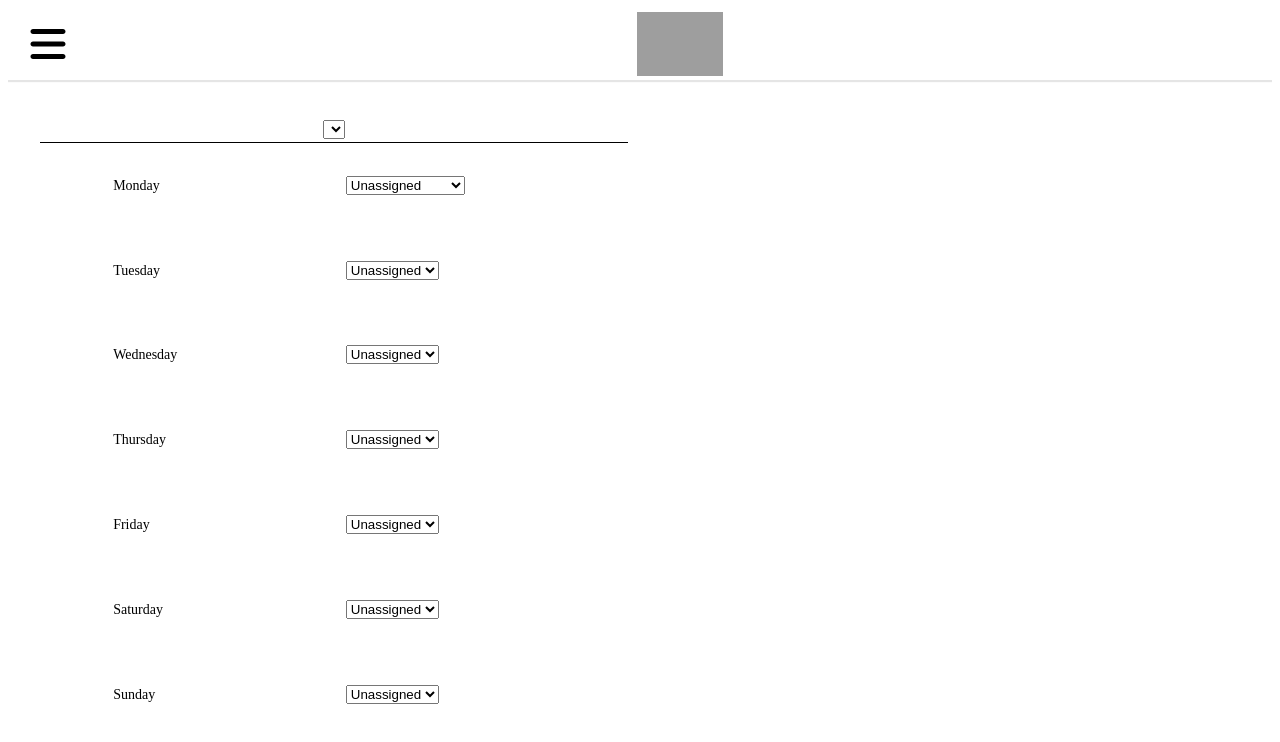
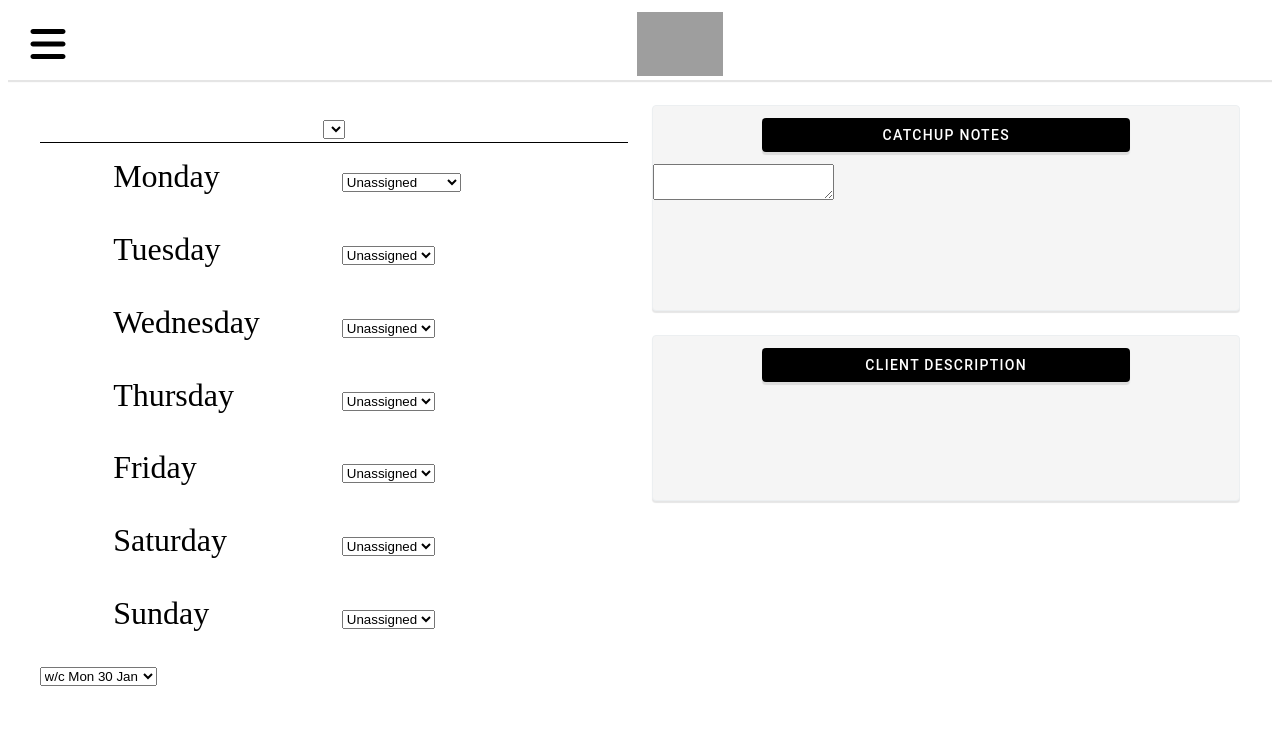
Before and after one commit to TrainingGuru/web, a React (Create React App) app: page /#/manageclients in a window 1280 px wide. Shown: the top 742 px of the page. Built offline with nearby package versions, Linux system fonts and the light colour scheme; grey boxes are pictures that could not be loaded.

Commit message:
Finished default layout of 2 client based screens

```diff
--- a/src/TrainerClients.js
+++ b/src/TrainerClients.js
@@ -178,7 +178,10 @@ const styles = {
                 }
             },
             catchUpNotes: {
-
+                textBox: {
+                    width: "100%",
+                    height: "75%"
+                }
             },
             schedule: {
                 gridColumn: "span 3",
@@ -473,7 +476,10 @@ function TrainerClients() {
 
             </div>
             <div style={{...styles.trainerClients.container.catchUpNotes, ...styles.trainerClients.container.sections}}>
-            <div style={styles.trainerClients.container.headers}>CatchUp Notes</div>
+                <div style={styles.trainerClients.container.headers}>CatchUp Notes</div>
+                <div style={styles.trainerClients.container.catchUpNotes.textBox}>
+                    <textarea></textarea>
+                </div>
             </div>
             <div style={{...styles.trainerClients.container.schedule, ...styles.trainerClients.container.sections}}>
                 <div style={styles.trainerClients.container.headers}>Schedule</div>
--- a/src/TrainerManageClients.js
+++ b/src/TrainerManageClients.js
@@ -58,17 +58,18 @@ const styles = {
                 },
                 content: {
                     display: "grid",
-                    gap: "1.5rem",
-                    height: "75%",
+                    gap: "1rem",
+                    fontSize: "2em",
+                    height: "65%",
                     gridTemplateColumns: "repeat(2, 1fr)",
                     width: "75%",
-                    margin: "5% auto",
+                    margin: "2.5% auto",
                     color: "rgb(0, 0, 0)",
                     fontFamily: "Poppins",
                     // fontWeight: "500",
-                    fontSize: "14px",
+                    // fontSize: "14px",
                     letterSpacing: "0px",
-                    lineHeight: "26px",
+                    // lineHeight: "26px",
                     // textAlign: "center",
                     textTransform: "none",
                     day: {
@@ -78,6 +79,15 @@ const styles = {
 
                     }
                 }
+            },
+            catchUpNotes: {
+                textBox: {
+                    width: "100%",
+                    height: "75%"
+                }
+            },
+            clientDescription: {
+
             }
         }
 
@@ -175,6 +185,15 @@ function TrainerManageClients() {
                     </select>
                 </div>
             </div>
+            <div style={{...styles.trainerManageClients.container.catchUpNotes, ...styles.trainerManageClients.container.sections}}>
+                <div style={styles.trainerManageClients.container.headers}>CatchUp Notes</div>
+                <div style={styles.trainerManageClients.container.catchUpNotes.textBox}>
+                    <textarea></textarea>
+                </div>
+            </div>
+            <div style={{...styles.trainerManageClients.container.clientDescription, ...styles.trainerManageClients.container.sections}}>
+                <div style={styles.trainerManageClients.container.headers}>Client Description</div>
+            </div>
         </div>
     </div>
     );
```
